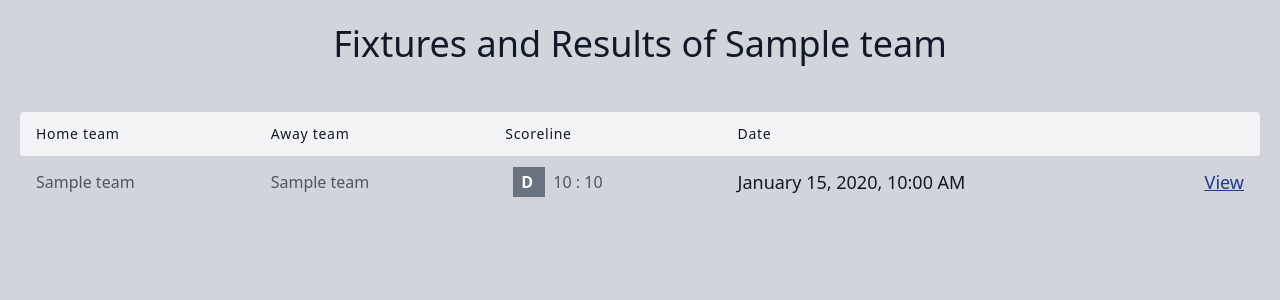
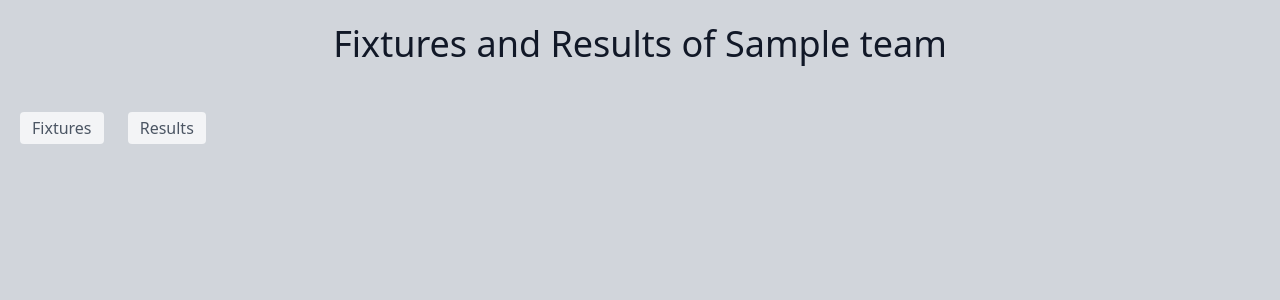
Before and after one commit to Sheriff-AA/bife-football, a Django app: template teams/templates/teams/team_matches.html in a window 1280 px wide. Shown: the part 80-380 px from the top of the page. Run offline with Django 4.2, Linux system fonts and the light colour scheme; tables that the repository leaves empty hold one stand-in row (values such as "Sample post"); the template is opened without the code that fills it: values that come from a table or form of the project are taken from there, most other values are stand-ins (such as "Sample title", 1, 10 or a date in 2020); some libraries are stand-ins or nearby versions.

Commit message:
dynamic change between results and fixtures

```diff
--- /dev/null
+++ b/teams/templates/teams/partials/partial_team_matches_list.html
@@ -0,0 +1,76 @@
+{% if list_type == "results" %}
+    <table class="table-auto w-full text-left whitespace-no-wrap">
+        <thead>
+            <tr>
+            <th class="px-4 py-3 title-font tracking-wider font-medium text-gray-900 text-sm bg-gray-100 rounded-tl rounded-bl">Home team</th>
+            <th class="px-4 py-3 title-font tracking-wider font-medium text-gray-900 text-sm bg-gray-100">Away team</th>
+            <th class="px-4 py-3 title-font tracking-wider font-medium text-gray-900 text-sm bg-gray-100">Scoreline</th>
+            <th class="px-4 py-3 title-font tracking-wider font-medium text-gray-900 text-sm bg-gray-100">Date</th>
+            <th class="w-10 title-font tracking-wider font-medium text-gray-900 text-sm bg-gray-100 rounded-tr rounded-br"></th>
+            </tr>
+        </thead>
+        {% for result in match_list %}
+        <tbody>
+            <tr>
+            <td class="px-4 py-3">
+                <a href="{% url 'matches:match-detail' result.match.slug %}">
+                    {{ result.match.home_team }}
+                </a>
+            </td>
+            <td class="px-4 py-3">
+                <a href="{% url 'matches:match-detail' result.match.slug %}">
+                    {{ result.match.away_team }}
+                </a>
+            </td>
+            <td class="px-4 py-3">
+            {% if result.score_hometeam == result.score_awayteam %}
+                <span class="px-2 py-1 mx-2 font-semibold leading-tight text-white bg-gray-500"> D </span>
+            {% elif result.match.home_team == selected_team and result.score_hometeam > result.score_awayteam %}
+                <span class="px-2 py-1 mx-2 font-semibold leading-tight text-white bg-green-500"> W </span>
+            {% elif result.match.away_team == selected_team and result.score_awayteam > result.score_hometeam %}
+                <span class="px-2 py-1 mx-2 font-semibold leading-tight text-white bg-green-500"> W </span>
+            {% else %}
+                <span class="px-2 py-1 mx-2 font-semibold leading-tight text-white bg-red-500"> L </span>
+            {% endif %}
+                {{ result.score_hometeam }} : {{ result.score_awayteam }}</td>
+            <td class="px-4 py-3 text-lg text-gray-900">{{ result.match.match_date|date:"F d, Y, h:i A" }}</td>
+            <td class="px-4 py-3 text-lg underline text-blue-900">
+            <a href="{% url 'matches:match-detail' result.match.slug %}">View</a>
+            </td>
+            </tr>
+        </tbody>
+        {% endfor %}
+    </table>
+
+{% elif list_type == "fixtures" %}
+    <table class="table-auto w-full text-left whitespace-no-wrap">
+        <thead>
+            <tr>
+            <th class="px-3 py-3 title-font tracking-wider font-medium text-gray-900 text-sm bg-gray-100 rounded-tl rounded-bl">Home team</th>
+            <th class="px-3 py-3 title-font tracking-wider font-medium text-gray-900 text-sm bg-gray-100">Away team</th>
+            <th class="px-3 py-3 title-font tracking-wider font-medium text-gray-900 text-sm bg-gray-100">Date</th>
+            <th class="px-3 py-3 title-font tracking-wider font-medium text-gray-900 text-sm bg-gray-100 rounded-tr rounded-br"></th>
+            </tr>
+        </thead>
+        {% for fixture in match_list %}
+        <tbody>
+            <tr>
+            <td class="px-3 py-3">
+                <a href="{% url 'matches:match-detail' fixture.slug %}">
+                    {{ fixture.home_team }}
+                </a>
+            </td>
+            <td class="px-3 py-3">
+                <a href="{% url 'matches:match-detail' fixture.slug %}">
+                    {{ fixture.away_team }}
+                </a>
+            </td>
+            <td class="px-3 py-3 text-lg text-gray-900">{{ fixture.match_date|date:"F d, Y, h:i A" }}</td>
+            <td class="px-3 py-3 text-right text-lg underline text-blue-900">
+            <a href="{% url 'matches:match-event-create' fixture.slug %}">Add event(s)</a>
+            </td>
+            </tr>
+        </tbody>
+        {% endfor %}
+    </table>
+{% endif %}
--- a/teams/templates/teams/team_matches.html
+++ b/teams/templates/teams/team_matches.html
@@ -7,50 +7,49 @@
             <h1 class="sm:text-4xl text-3xl font-medium title-font mb-2 text-gray-900">Fixtures and Results of {{ selected_team }}</h1>
         </div>
 
-        <table class="table-auto w-full text-left whitespace-no-wrap">
-        <thead>
-            <tr>
-            <th class="px-4 py-3 title-font tracking-wider font-medium text-gray-900 text-sm bg-gray-100 rounded-tl rounded-bl">Home team</th>
-            <th class="px-4 py-3 title-font tracking-wider font-medium text-gray-900 text-sm bg-gray-100">Away team</th>
-            <th class="px-4 py-3 title-font tracking-wider font-medium text-gray-900 text-sm bg-gray-100">Scoreline</th>
-            <th class="px-4 py-3 title-font tracking-wider font-medium text-gray-900 text-sm bg-gray-100">Date</th>
-            <th class="w-10 title-font tracking-wider font-medium text-gray-900 text-sm bg-gray-100 rounded-tr rounded-br"></th>
-            </tr>
-        </thead>
-        {% for result in results %}
-        <tbody>
-            <tr>
-            <td class="px-4 py-3">
-                <a href="{% url 'matches:match-detail' result.match.slug %}">
-                    {{ result.match.home_team }}
-                </a>
-            </td>
-            <td class="px-4 py-3">
-                <a href="{% url 'matches:match-detail' result.match.slug %}">
-                    {{ result.match.away_team }}
-                </a>
-            </td>
-            <td class="px-4 py-3">
-            {% if result.score_hometeam == result.score_awayteam %}
-                <span class="px-2 py-1 mx-2 font-semibold leading-tight text-white bg-gray-500"> D </span>
-            {% elif result.match.home_team == selected_team and result.score_hometeam > result.score_awayteam %}
-                <span class="px-2 py-1 mx-2 font-semibold leading-tight text-white bg-green-500"> W </span>
-            {% elif result.match.away_team == selected_team and result.score_awayteam > result.score_hometeam %}
-                <span class="px-2 py-1 mx-2 font-semibold leading-tight text-white bg-green-500"> W </span>
-            {% else %}
-                <span class="px-2 py-1 mx-2 font-semibold leading-tight text-white bg-red-500"> L </span>
-            {% endif %}
-                {{ result.score_hometeam }} : {{ result.score_awayteam }}</td>
-            <td class="px-4 py-3 text-lg text-gray-900">{{ result.match.match_date|date:"F d, Y, h:i A" }}</td>
-            <td class="px-4 py-3 text-lg underline text-blue-900">
-            <a href="{% url 'matches:match-detail' result.match.slug %}">View</a>
-            </td>
-            </tr>
-        </tbody>
-        {% endfor %}
-        </table>
+        <div class = "mb-5">
+            <button name="list_type" id="fixtures-btn" value="fixtures" hx-get="{% url 'teams:team-matches' selected_team.slug %}" hx-trigger="click" hx-target="#matches-list" class="inline-flex items-center bg-gray-100 border-0 py-1 px-3 focus:outline-none hover:bg-gray-200 hover:text-black rounded text-base mt-4 md:mt-0 mr-5">Fixtures</button>
+            <button name="list_type" id="results-btn" value="results" hx-get="{% url 'teams:team-matches' selected_team.slug %}" hx-trigger="click" hx-target="#matches-list" class="inline-flex items-center bg-gray-100 border-0 py-1 px-3 focus:outline-none hover:bg-gray-200 hover:text-black rounded text-base mt-4 md:mt-0">Results</button>
+        </div>
 
+        <div id="matches-list" hx-swap="innerHTML">
+            {% include 'teams/partials/partial_team_matches_list.html' %}
+        </div>
     </div>
 </section>
 
+<script>
+    document.addEventListener("DOMContentLoaded", function() {
+        const fixturesBtn = document.getElementById("fixtures-btn");
+        const resultsBtn = document.getElementById("results-btn");
+
+        function updateButtonStyles(listType) {
+            if (listType === "fixtures") {
+                fixturesBtn.classList.add("bg-blue-500", "text-white");
+                fixturesBtn.classList.remove("bg-gray-100");
+                resultsBtn.classList.remove("bg-blue-500", "text-white");
+                resultsBtn.classList.add("bg-gray-100");
+            } else if (listType === "results") {
+                resultsBtn.classList.add("bg-blue-500", "text-white");
+                resultsBtn.classList.remove("bg-gray-100");
+                fixturesBtn.classList.remove("bg-blue-500", "text-white");
+                fixturesBtn.classList.add("bg-gray-100");
+            }
+        }
+
+        // Initialize button styles based on the initial list_type
+        const initialListType = "{{ list_type }}";
+        updateButtonStyles(initialListType);
+
+        // Add event listeners to update styles when buttons are clicked
+        fixturesBtn.addEventListener("click", function() {
+            updateButtonStyles("fixtures");
+        });
+
+        resultsBtn.addEventListener("click", function() {
+            updateButtonStyles("results");
+        });
+    });
+</script>
+
 {% endblock content %}
```
Also changed, not shown: teams/views.py (+24 -8 lines).
